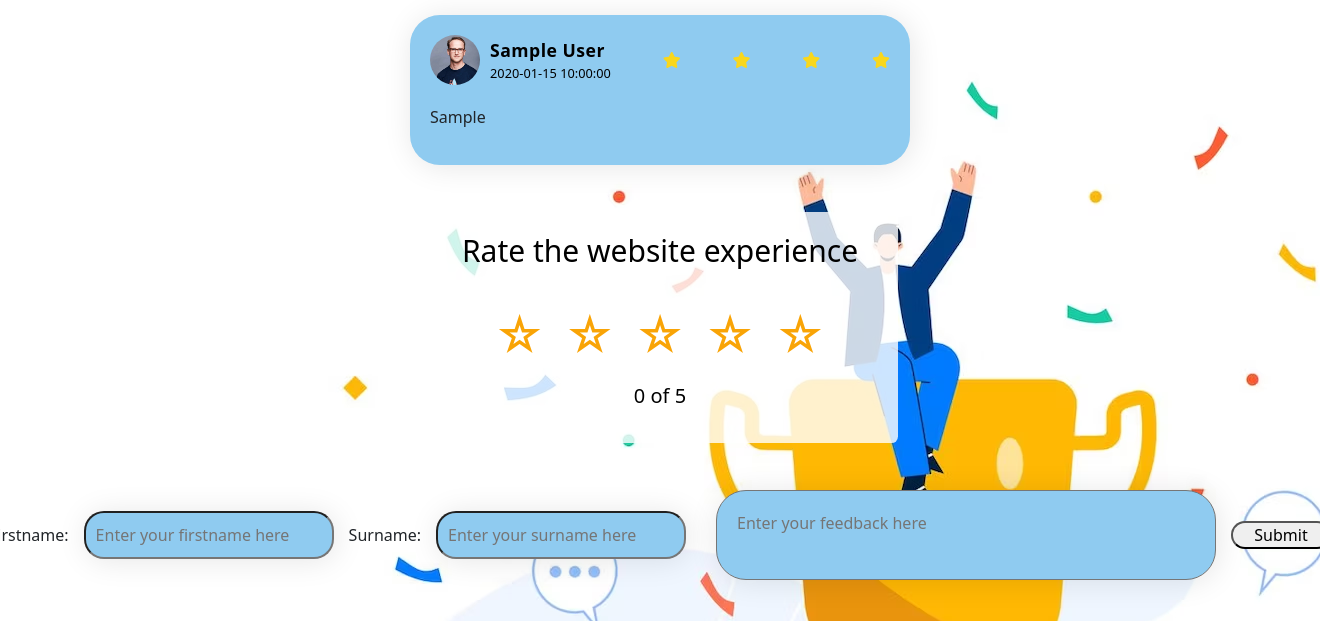
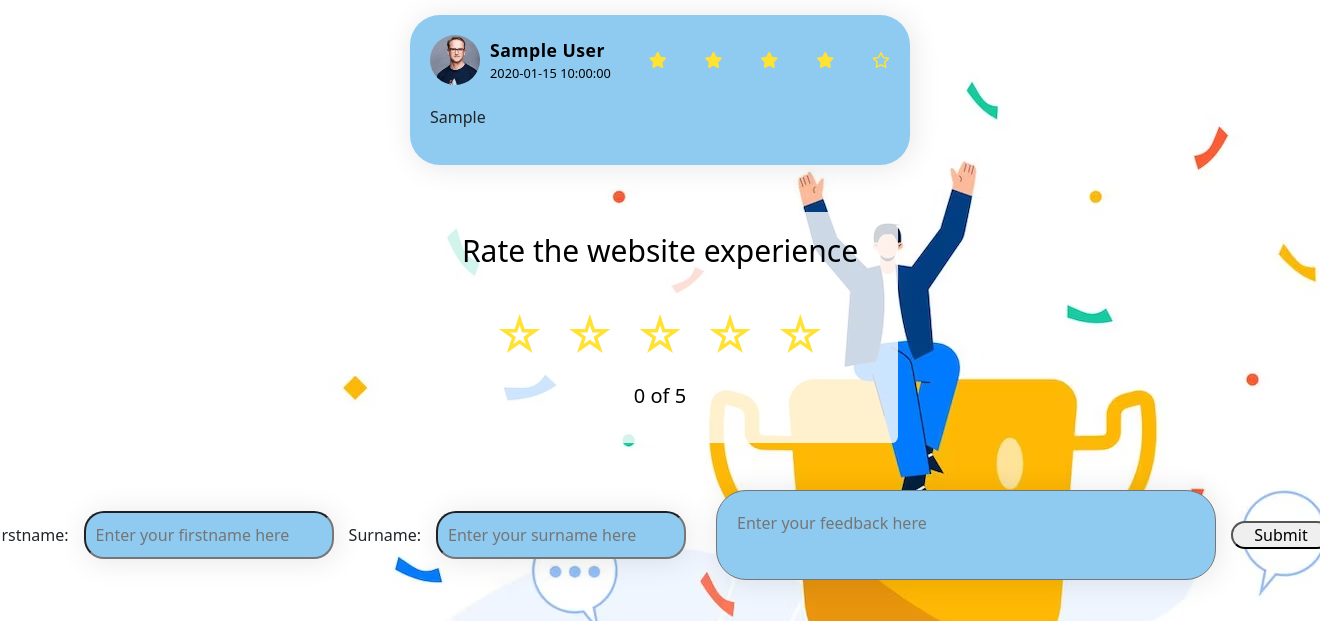
Before and after one commit to Onethk/SDGP1, a Flask app: page / in a window 1320 px wide; the page is wider, and only the part inside the window is pictured. Shown: the part 56-677 px from the top of that part. Run offline with Flask 2, Linux system fonts and the light colour scheme; tables that the repository leaves empty or names only in its code hold one stand-in row (values such as "Sample post"); some libraries are stand-ins or nearby versions.

Commit message:
Changed star color: No big chage done to code

```diff
--- a/testo_backend/testo/static/testo.css
+++ b/testo_backend/testo/static/testo.css
@@ -93,7 +93,7 @@ a{
     font-size:0.8rem;
 }
 .reviews{
-    color: #f9d71c;
+    color: #ffe234;
 }
 .box-top{
     display:flex;
@@ -218,7 +218,7 @@ a{
 .star{
     font-size: 3rem;
     padding: 10px;
-    color: #F9A406;
+    color: #ffe234;
     background-color: unset;
     border:none;
 }
--- a/testo_backend/testo/templates/testo.html
+++ b/testo_backend/testo/templates/testo.html
@@ -65,7 +65,6 @@
           <!--Looping to get the row from the database table to display-->
           {% for row in testimonials %}
           <div class="testimonial-box">
-
               <div class="box-top">
 
                   <div class="profile">
@@ -86,6 +85,13 @@
                   {% for star in range(row.4) %}
                   <div class="reviews">
                       <i class="fa-solid fa-star"></i>
+                  </div>
+                  {%endfor%}
+
+
+                  {% for star in range(5 - row.4) %}
+                  <div class="reviews">
+                      <i class="fa-sharp fa-regular fa-star"></i>
                   </div>
                   {%endfor%}
 
```
